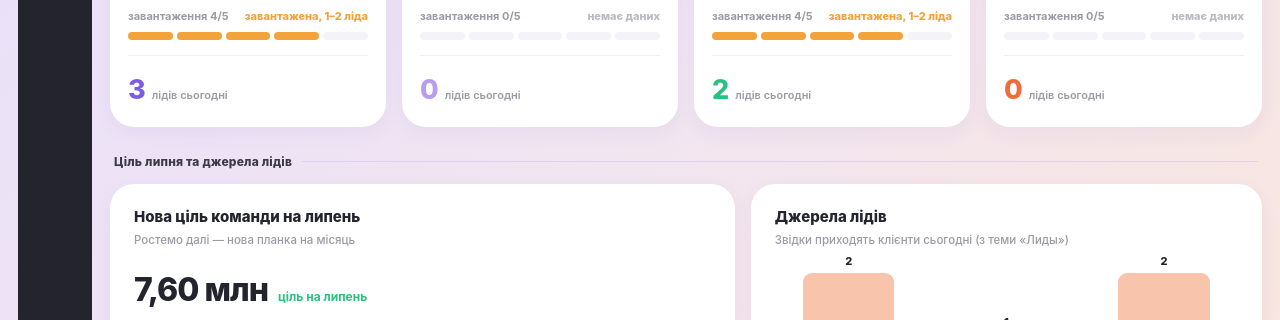
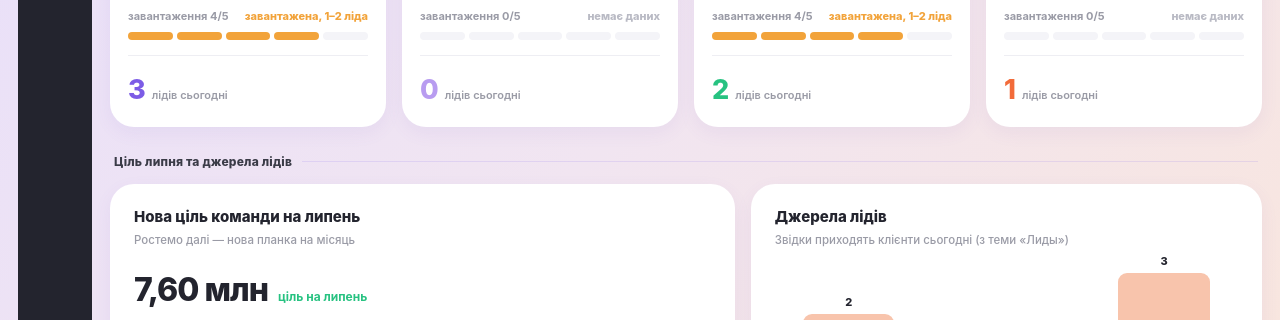
Before and after one commit to blacknadezhda/globustour-app, a plain HTML site: page index.html in a window 1280 px wide. Shown: the part 927-1247 px from the top of the page. Drawn offline with Linux system fonts and the light colour scheme.

Commit message:
Vika lead +1 Постійний

```diff
--- a/index.html
+++ b/index.html
@@ -255,9 +255,9 @@ var SAMPLE = {
     "Віка":[0,0,0,0,0,90324]
   },
   load:{"Еля":4,"Таня":0,"Саша":4,"Віка":0},
-  leads:{"Еля":3,"Таня":0,"Саша":2,"Віка":0},
-  sources:[{n:"Гугл",v:2},{n:"Рекомендація",v:1},{n:"Постійний",v:2}],
-  updated:"2026-07-17T14:37:00", live:true
+  leads:{"Еля":3,"Таня":0,"Саша":2,"Віка":1},
+  sources:[{n:"Гугл",v:2},{n:"Рекомендація",v:1},{n:"Постійний",v:3}],
+  updated:"2026-07-17T15:58:00", live:true
 };
 
 var DATA = SAMPLE, PERIOD = "month";
```
